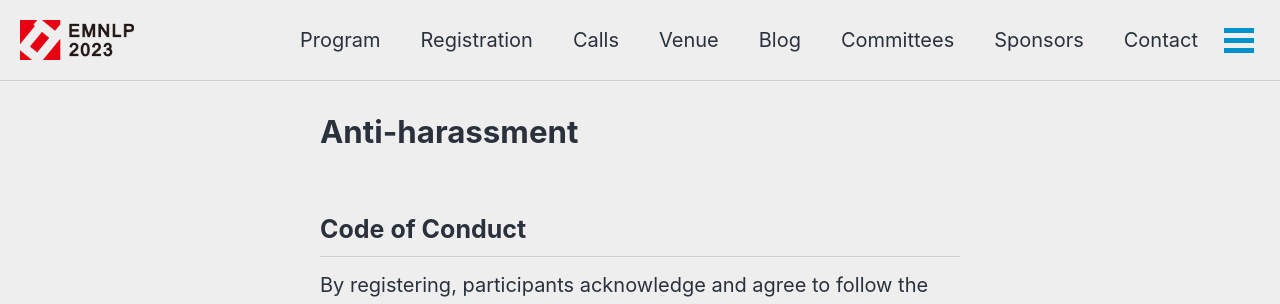
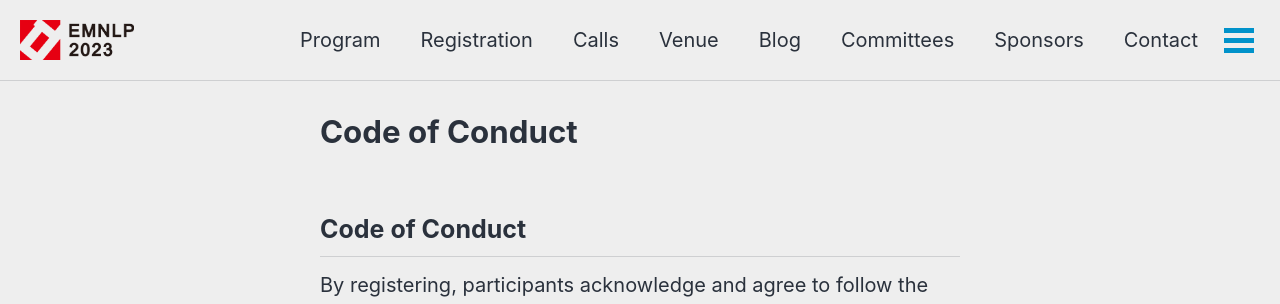
Before and after one commit to acl-org/emnlp-2023, a Jekyll site: the page built from _pages/participants/anti_harassment.md, in a window 1280 px wide and 900 px high. Shown: the top 304 px of the window. Built offline with Jekyll 4.4.1, drawn with Linux system fonts in a browser that asks for light colours; cached includes are drawn as plain includes; nearby versions of some CDN libraries.

Commit message:
Update anti_harassment.md

```diff
--- a/_pages/participants/anti_harassment.md
+++ b/_pages/participants/anti_harassment.md
@@ -1,7 +1,7 @@
 ---
-title: Anti-harassment
+title: Code of Conduct
 layout: single
-permalink: /participants/anti_harassment/
+permalink: /participants/code_of_conduct/
 sidebar:
     nav: participants
 toc: false
```
